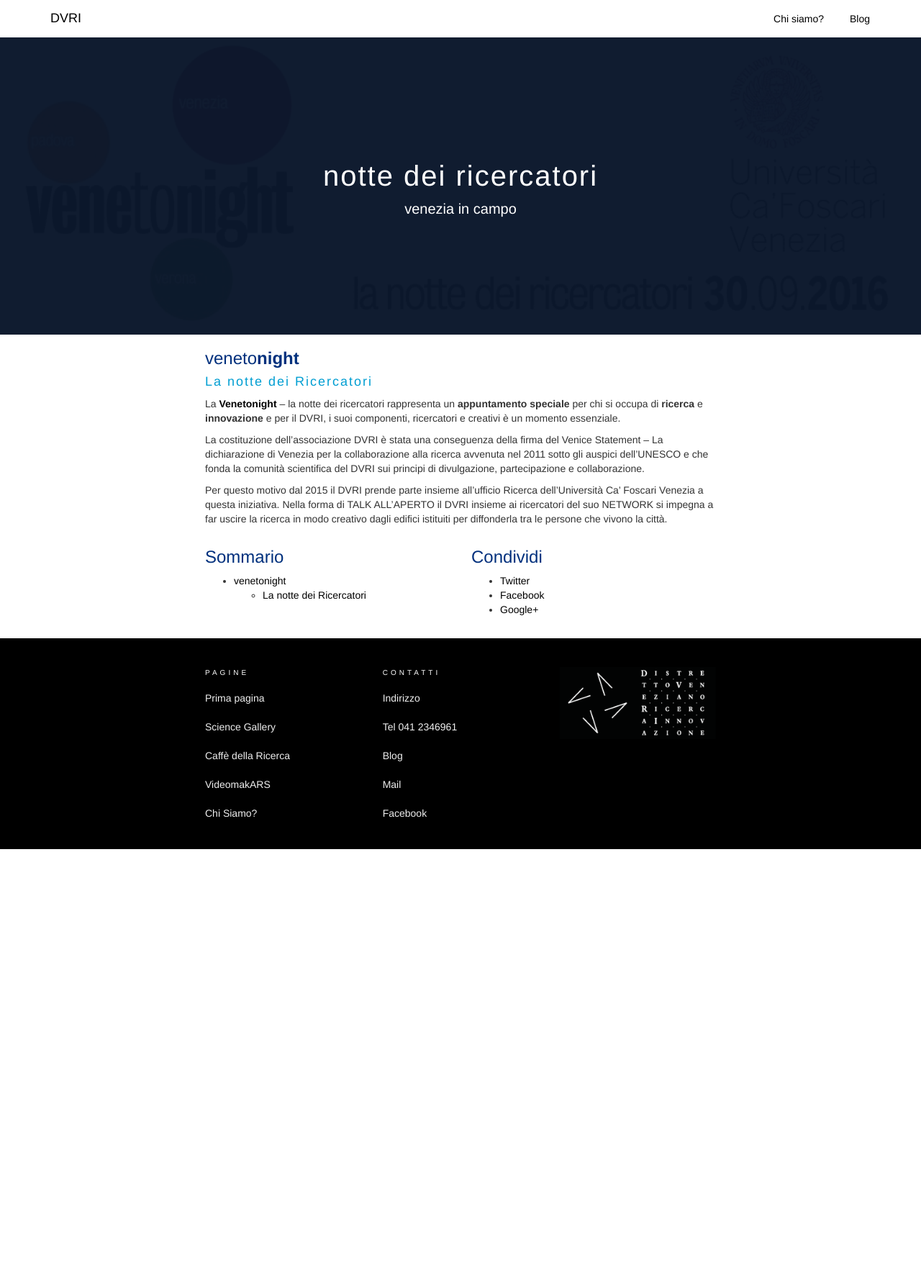
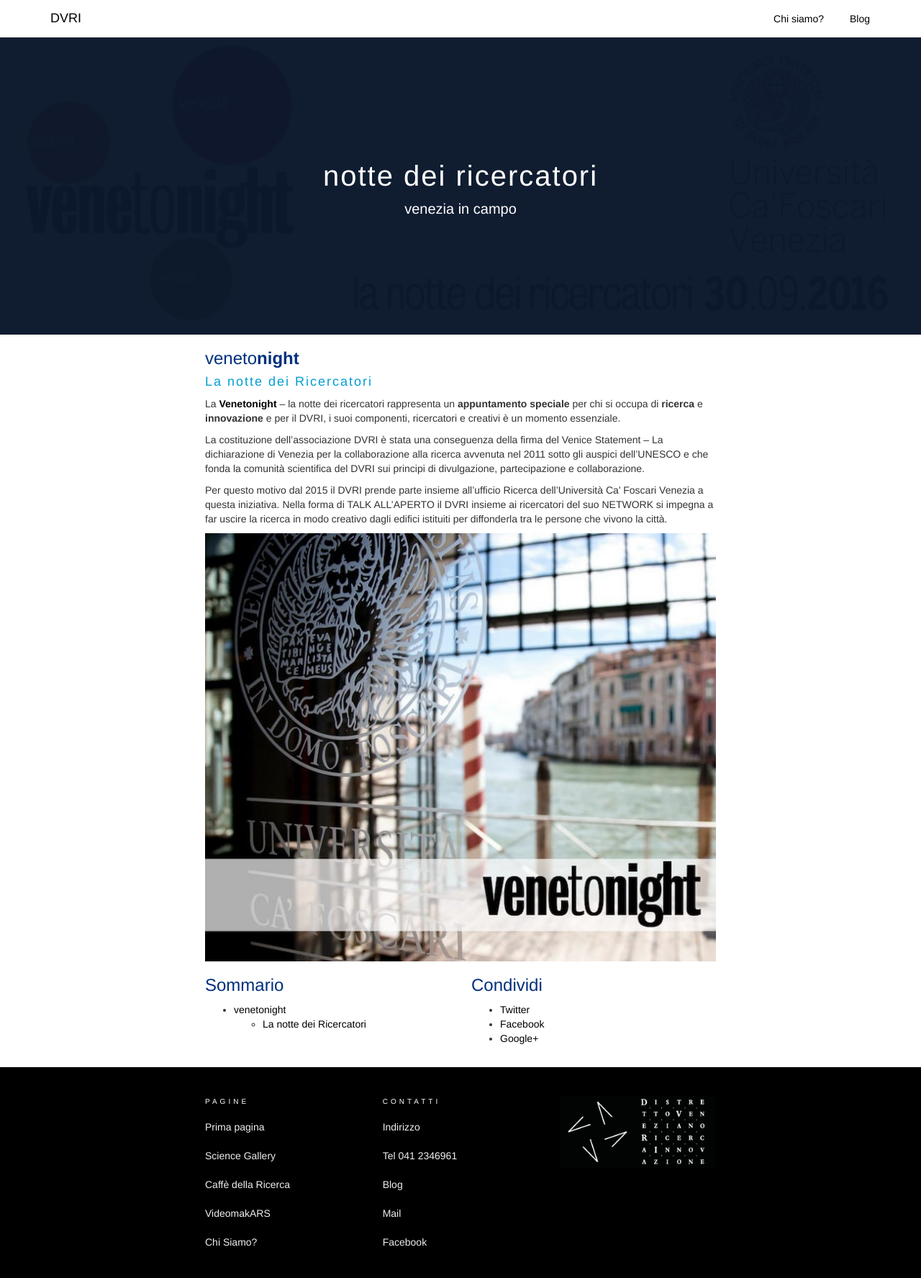
Before and after one commit to simonini/dvri-j-theme, a Jekyll site: the page built from progetti/notte-dei-ricercatori.html, in a window 1280 px wide. Shown: the whole page at 72% size. Built offline with Jekyll 4.4.1, drawn with Linux system fonts in a browser that asks for light colours; the table of contents is made by our own code; before the commit the page ends 1180 px from its top, so only the background shows below that.

Commit message:
aggiunta l'immagine di venetonight

```diff
--- a/progetti/notte-dei-ricercatori.html
+++ b/progetti/notte-dei-ricercatori.html
@@ -10,7 +10,10 @@
 <h3>veneto<strong>night</strong></h3>
 <h4>La notte dei Ricercatori</h4>
 
+
 <p>La <a href="http://www.venetonight.it/" target="_blank"><strong>Venetonight</strong></a> – la notte dei ricercatori rappresenta un <strong>appuntamento speciale</strong> per chi si occupa di <strong>ricerca</strong> e <strong>innovazione</strong> e per il DVRI, i suoi componenti, ricercatori e creativi è un momento essenziale.</p>
 <p>La costituzione dell’associazione DVRI è stata una conseguenza della firma del Venice Statement – La dichiarazione di Venezia per la collaborazione alla ricerca avvenuta nel 2011 sotto gli auspici dell’UNESCO e che  fonda la comunità scientifica del DVRI sui principi di divulgazione, partecipazione e collaborazione.</p>
 <p> Per questo motivo dal 2015 il DVRI prende parte insieme all’ufficio Ricerca dell’Università Ca’ Foscari Venezia a questa iniziativa.
 Nella forma di TALK ALL’APERTO il DVRI insieme ai ricercatori del suo NETWORK si impegna a  far uscire la ricerca in modo creativo dagli edifici istituiti per diffonderla tra le persone che vivono la città. </p>
+
+<img src="{{ site.baseurl }}/assets/progetti/notte-dei-ricercatori/venetonight.jpg" />
```
Also changed, not shown: assets/progetti/notte-dei-ricercatori/venetonight.jpg (added).
